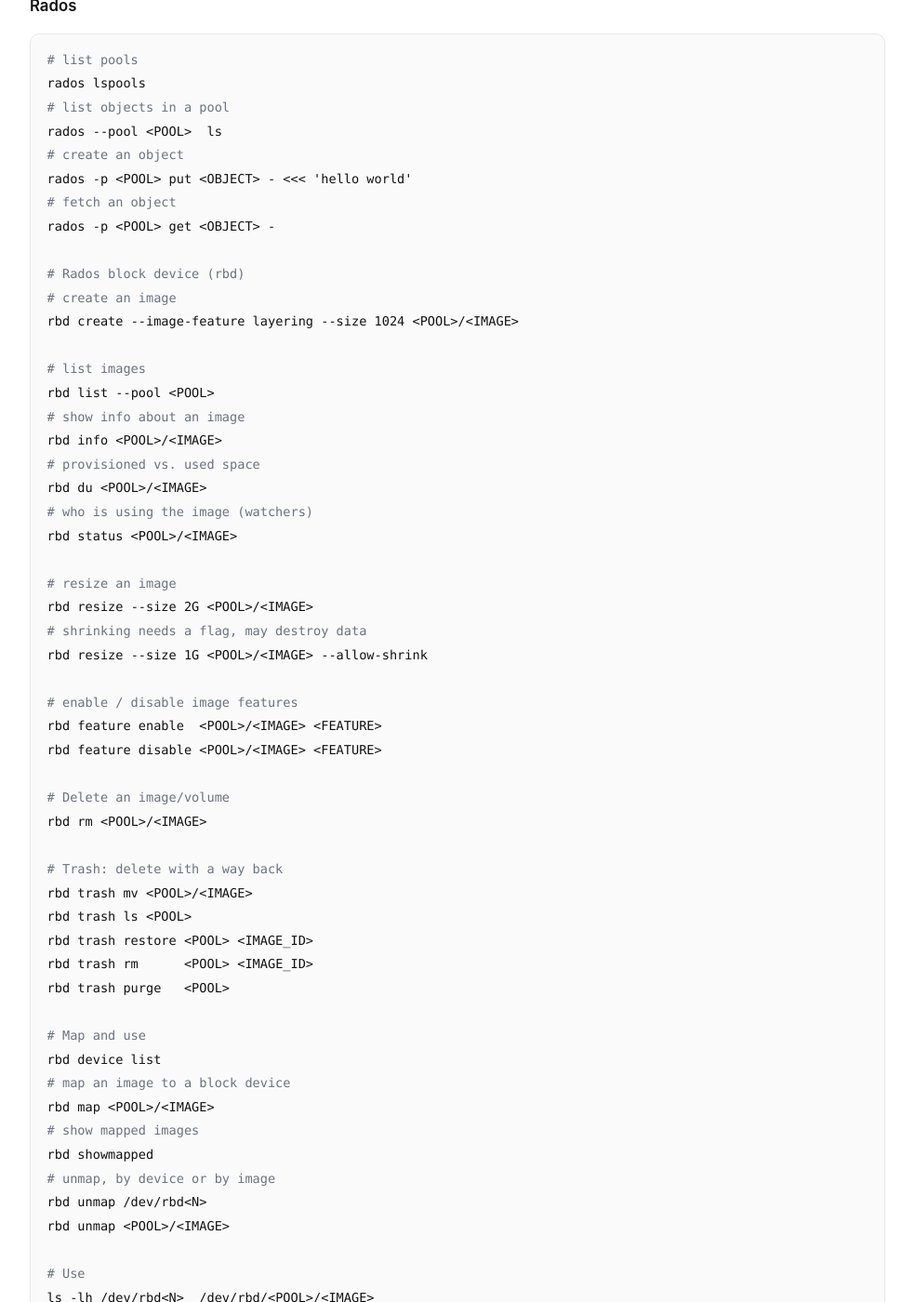
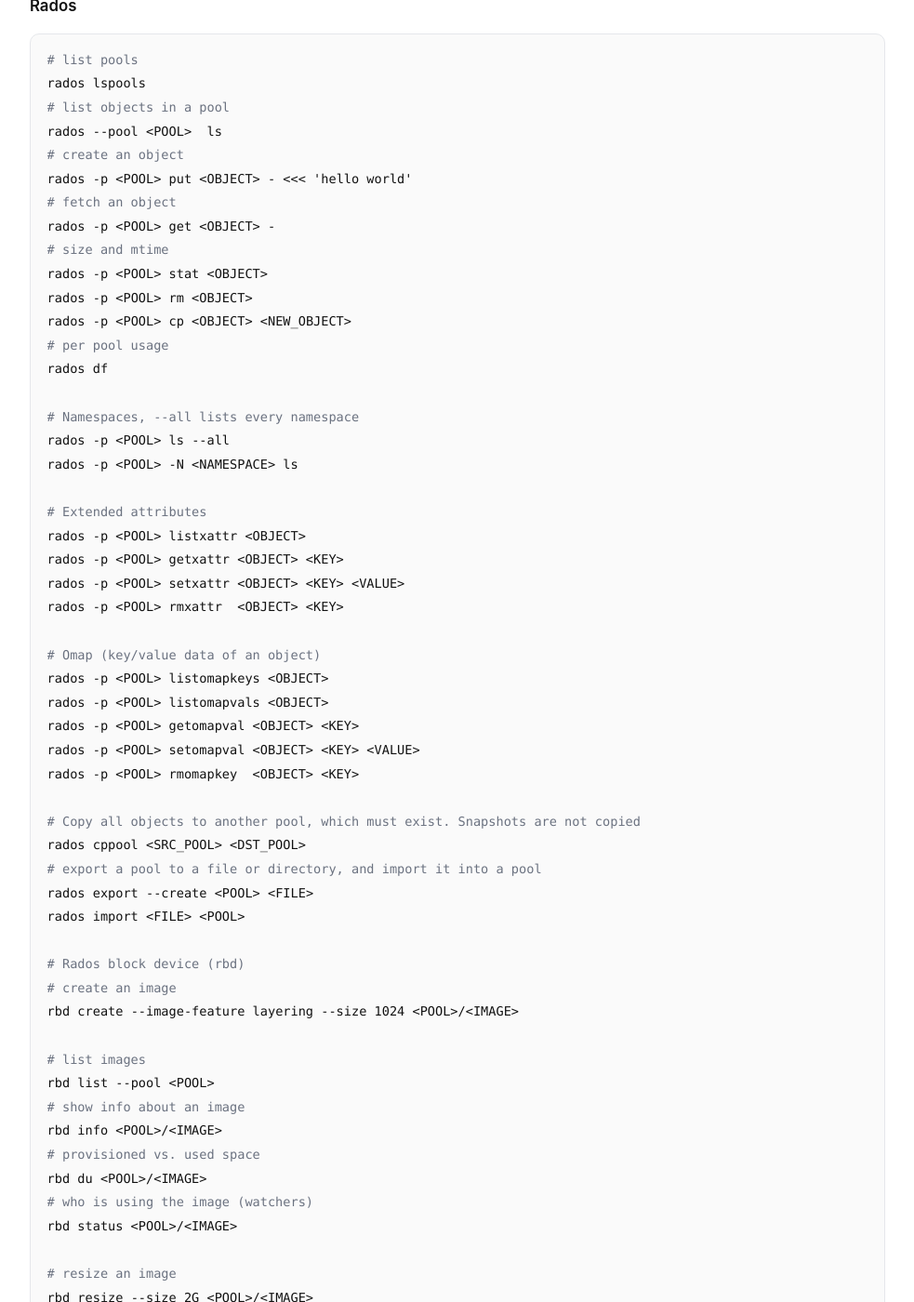
Before and after one commit to codecap/infraguide, a Jekyll site: the page built from cheat-sheets/ceph/index.md, in a window 1280 px wide and 1400 px high, scrolled down 19738 px. Shown: the whole window at 93% size, without its empty margins (148-1131 px from the left). Built offline with Jekyll 4.4.1, drawn with Linux system fonts in a browser that asks for light colours; comment, search, counter and statistics services are not loaded.

Commit message:
upd: ceph cheat sheet extend rados commands
Co-Authored-By: Claude Sonnet 5.5 <noreply@anthropic.com>

```diff
--- a/cheat-sheets/ceph/index.md
+++ b/cheat-sheets/ceph/index.md
@@ -789,6 +789,35 @@ rados --pool <POOL>  ls
 rados -p <POOL> put <OBJECT> - <<< 'hello world'
 # fetch an object
 rados -p <POOL> get <OBJECT> -
+# size and mtime
+rados -p <POOL> stat <OBJECT>
+rados -p <POOL> rm <OBJECT>
+rados -p <POOL> cp <OBJECT> <NEW_OBJECT>
+# per pool usage
+rados df
+
+# Namespaces, --all lists every namespace
+rados -p <POOL> ls --all
+rados -p <POOL> -N <NAMESPACE> ls
+
+# Extended attributes
+rados -p <POOL> listxattr <OBJECT>
+rados -p <POOL> getxattr <OBJECT> <KEY>
+rados -p <POOL> setxattr <OBJECT> <KEY> <VALUE>
+rados -p <POOL> rmxattr  <OBJECT> <KEY>
+
+# Omap (key/value data of an object)
+rados -p <POOL> listomapkeys <OBJECT>
+rados -p <POOL> listomapvals <OBJECT>
+rados -p <POOL> getomapval <OBJECT> <KEY>
+rados -p <POOL> setomapval <OBJECT> <KEY> <VALUE>
+rados -p <POOL> rmomapkey  <OBJECT> <KEY>
+
+# Copy all objects to another pool, which must exist. Snapshots are not copied
+rados cppool <SRC_POOL> <DST_POOL>
+# export a pool to a file or directory, and import it into a pool
+rados export --create <POOL> <FILE>
+rados import <FILE> <POOL>
 
 # Rados block device (rbd)
 # create an image
```
